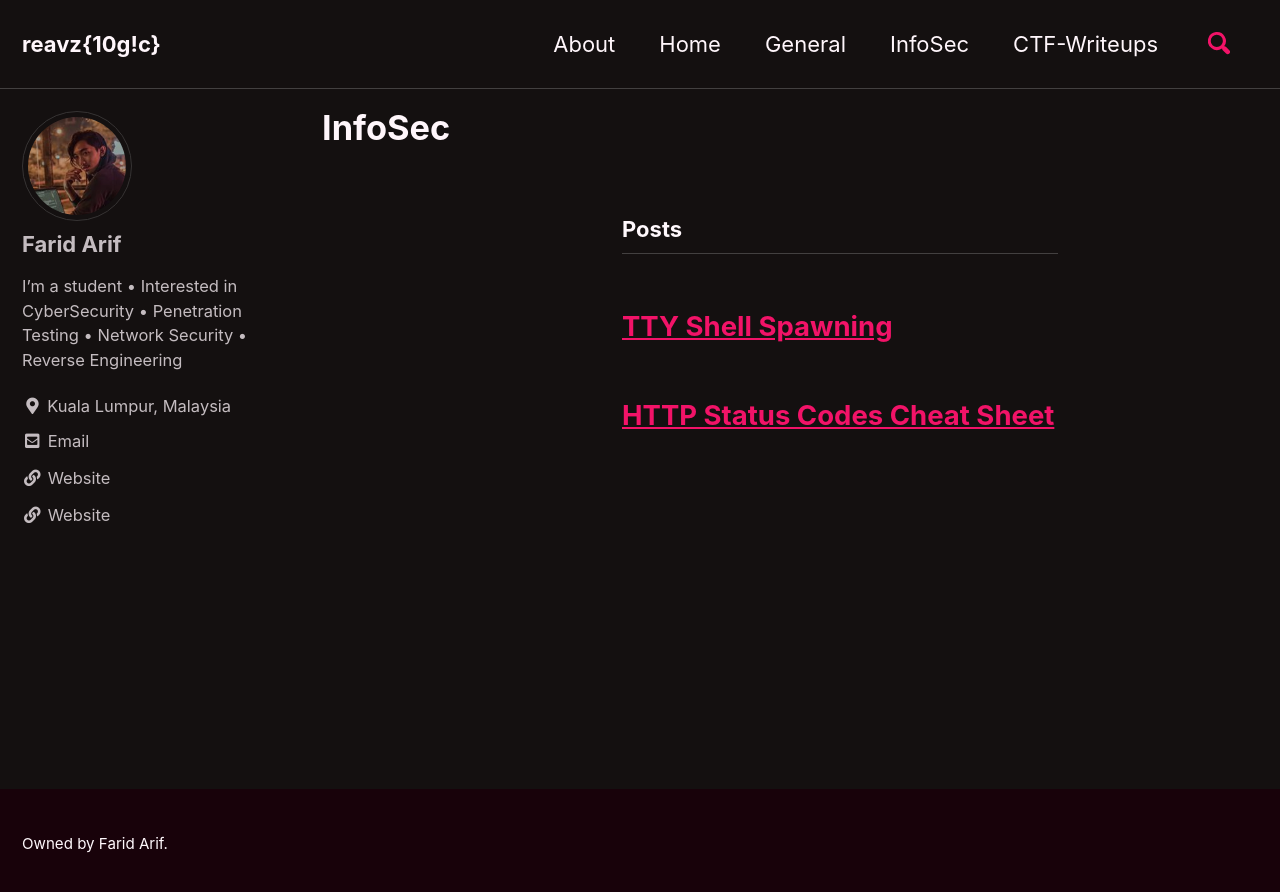
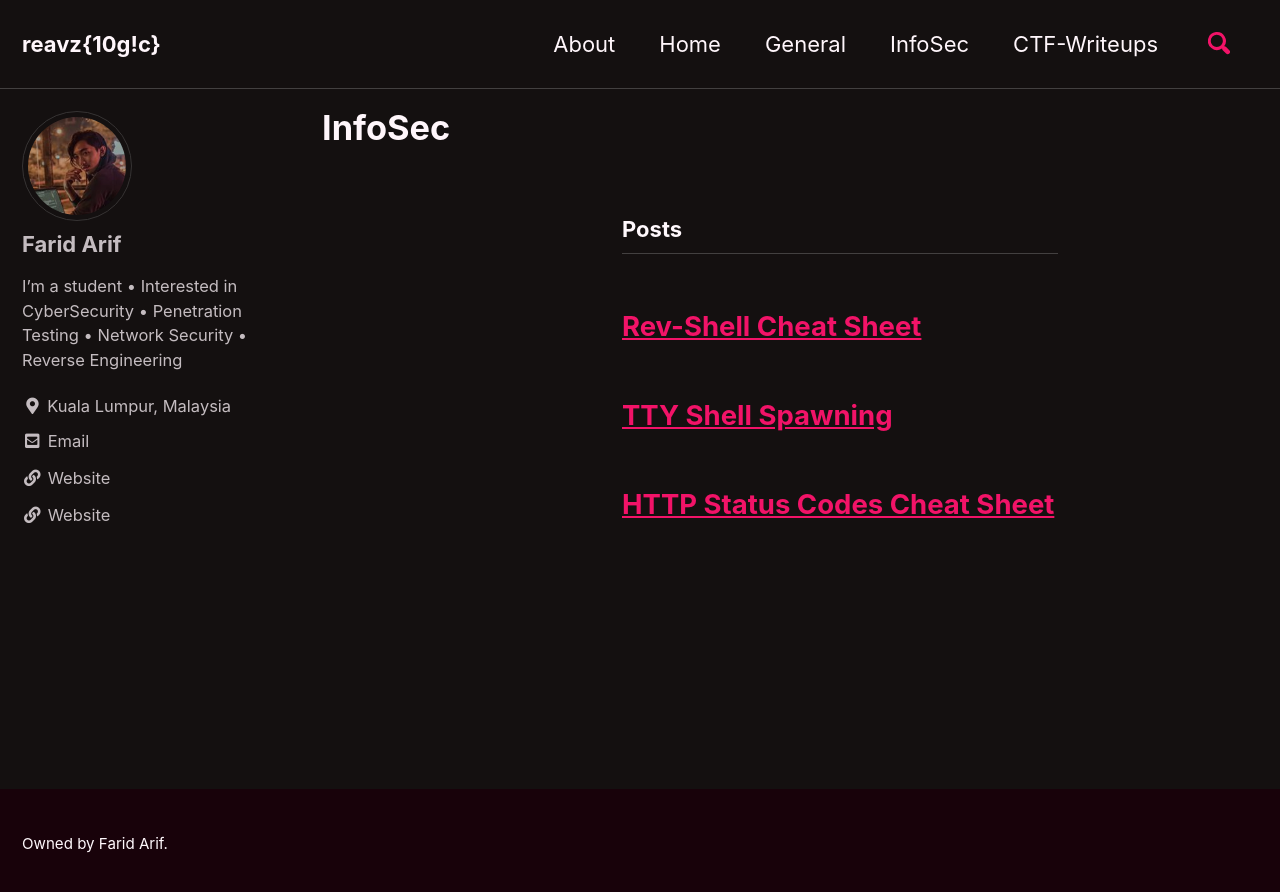
Before and after one commit to faridarif/faridarif.github.io, a Jekyll site: the page built from _pages/infosec.md, in a window 1280 px wide. Shown: the top 892 px of the page. Built offline with Jekyll 4.4.1, drawn with Linux system fonts in a browser that asks for light colours; cached includes are drawn as plain includes.

Commit message:
Update infosec.md

```diff
--- a/_pages/infosec.md
+++ b/_pages/infosec.md
@@ -9,6 +9,14 @@ author_profile: true
  <h1 id="page-title" class="page__title"></h1>
  <h3 class="archive__subtitle">Posts</h3>
  <div class="entries-list">
+  <div class="list__item">
+   <article class="archive__item" itemscope="" itemtype="https://schema.org/CreativeWork">
+    <h2 class="archive__item-title no_toc" itemprop="headline">
+     <a href="/infosec/revshell/" rel="permalink">Rev-Shell Cheat Sheet</a>
+    </h2>
+    <p class="archive__item-excerpt" itemprop="description"></p>
+   </article>
+  </div>
   <div class="list__item">
    <article class="archive__item" itemscope="" itemtype="https://schema.org/CreativeWork">
     <h2 class="archive__item-title no_toc" itemprop="headline">
```
